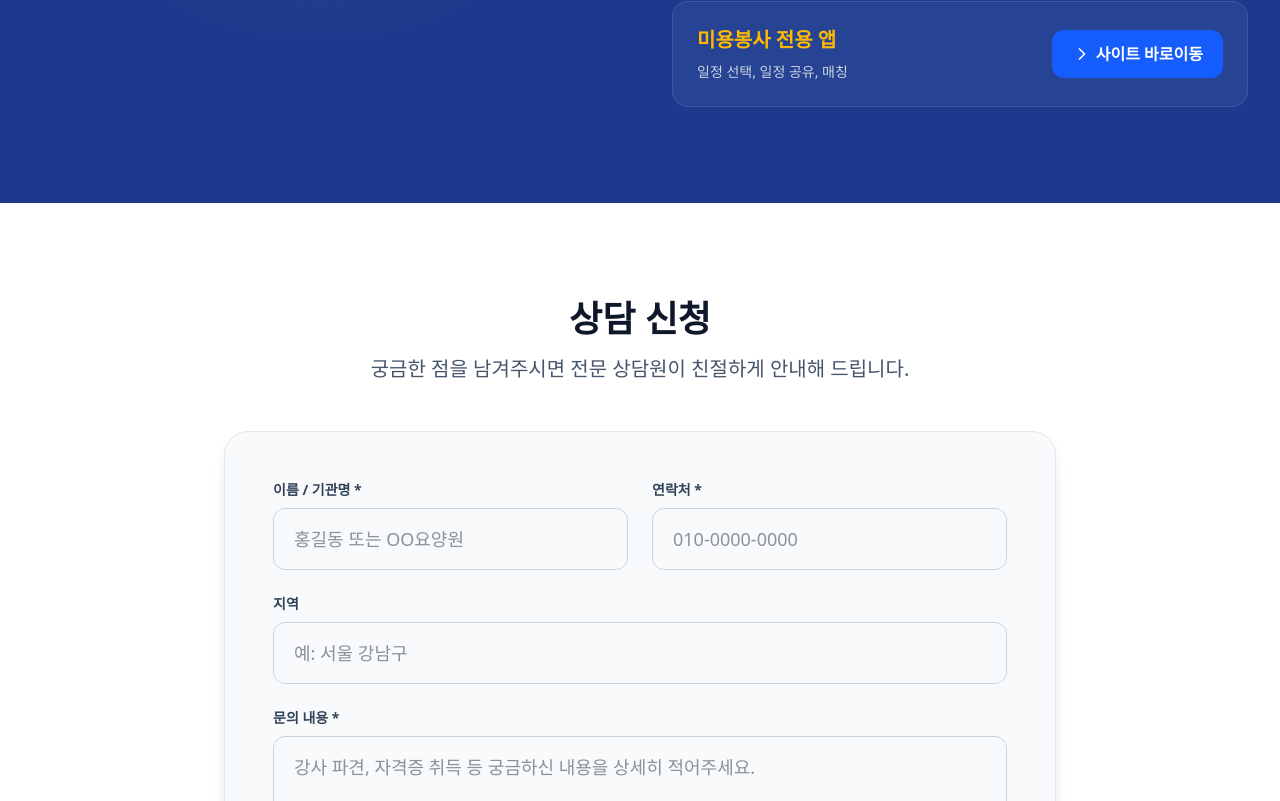
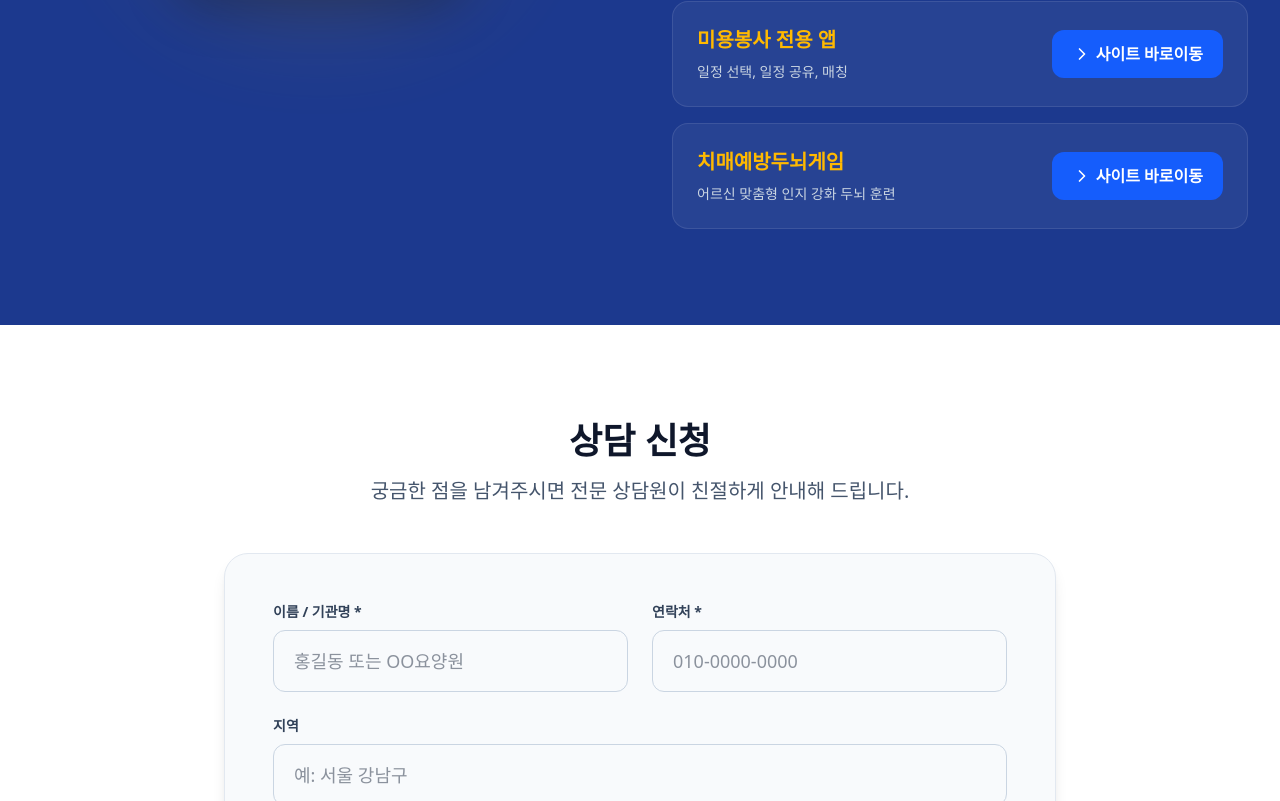
Before and after one commit to wootopgo15-hub/janggostory.com, a React (Vite) app: page / in a window 1280 px wide. Shown: the part 3659-4460 px from the top of the page. Built offline with nearby package versions, Linux system fonts and the light colour scheme; no server answers; a web font is replaced by a local one.

Commit message:
Add files via upload

```diff
--- a/src/App.tsx
+++ b/src/App.tsx
@@ -510,6 +510,17 @@ export default function App() {
                     <ChevronRight className="mr-1" size={20} /> 사이트 바로이동
                   </a>
                 </div>
+
+                {/* 치매예방두뇌게임 */}
+                <div className="bg-white/5 rounded-2xl p-6 border border-white/10 flex flex-col sm:flex-row sm:items-center justify-between gap-4">
+                  <div>
+                    <h3 className="text-xl font-bold text-amber-400 mb-2">치매예방두뇌게임</h3>
+                    <p className="text-slate-300 text-sm break-keep">어르신 맞춤형 인지 강화 두뇌 훈련</p>
+                  </div>
+                  <a href="https://brain-games-for-dementia-prevention.vercel.janggostory.com" target="_blank" rel="noopener noreferrer" className="bg-blue-600 text-white px-5 py-3 rounded-xl font-bold hover:bg-blue-500 transition-colors flex items-center justify-center shrink-0">
+                    <ChevronRight className="mr-1" size={20} /> 사이트 바로이동
+                  </a>
+                </div>
               </div>
             </FadeIn>
           </div>
```
